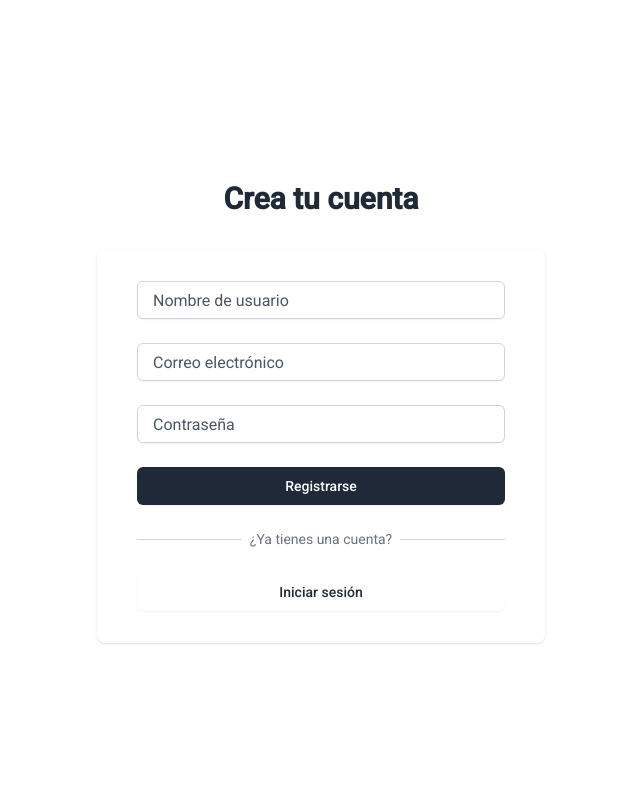
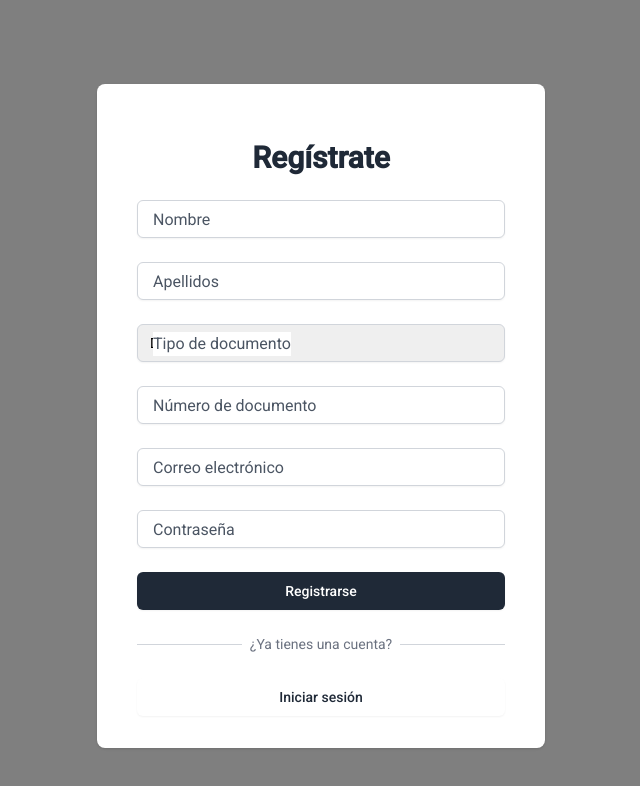
Before and after one commit to oliverGr10/frontend-ecommerce, an Angular app: page /signIn in a window 1280 px wide. Shown: the top 786 px of the page, without its empty margins (319-959 px from the left). Built offline with nearby package versions, Linux system fonts and the light colour scheme.

Commit message:
registro carrito busqueda

```diff
--- a/src/app/components/cart-dialog/cart-dialog.component.html
+++ b/src/app/components/cart-dialog/cart-dialog.component.html
@@ -8,9 +8,9 @@
           <div class="pointer-events-auto w-screen max-w-md">
             <div class="flex h-full flex-col overflow-hidden bg-white shadow-xl rounded-l-xl">
               <!-- Encabezado del carrito -->
-              <div class="flex items-center justify-between px-4 py-6 sm:px-6 bg-gray-50">
-                <h2 class="text-2xl font-semibold text-gray-900" id="slide-over-title">Carrito de Compras</h2>
-                <button type="button" class="text-gray-400 hover:text-gray-500 transition-colors " (click)="closeDialog()">
+              <div class="flex items-center justify-between px-4 py-6 sm:px-6 bg-gray-900">
+                <h2 class="text-2xl font-semibold text-white" id="slide-over-title">Carrito de Compras</h2>
+                <button type="button" class="text-gray-400 hover:text-white transition-colors " (click)="closeDialog()">
                   <span class="sr-only">Cerrar panel</span>
                   <svg class="h-6 w-6" fill="none" viewBox="0 0 24 24" stroke-width="1.5" stroke="currentColor" aria-hidden="true">
                     <path stroke-linecap="round" stroke-linejoin="round" d="M6 18L18 6M6 6l12 12" />
@@ -56,7 +56,7 @@
                 </div>
                 <p class="mt-0.5 text-sm text-gray-500">El envío y los impuestos se calcularán al pagar.</p>
                 <div class="mt-6">
-                  <a href="#" class="flex items-center justify-center rounded-md border border-transparent bg-gray-900 px-6 py-3 text-base font-medium text-white shadow-sm hover:bg-indigo-700 transition-colors">
+                  <a href="#" class="flex items-center justify-center rounded-md border border-transparent bg-gray-700 px-6 py-3 text-base font-medium text-white shadow-sm hover:bg-gray-900 transition-colors">
                     Proceder al pago
                   </a>
                 </div>
--- a/src/app/components/cart-dialog/cart-dialog.component.ts
+++ b/src/app/components/cart-dialog/cart-dialog.component.ts
@@ -29,9 +29,9 @@ export class CartDialogComponent {
     },
     {
       imageUrl: 'https://images.unsplash.com/photo-1598965402089-897ce52e8355?q=80&w=1936&auto=format&fit=crop&ixlib=rb-4.0.3&ixid=M3wxMjA3fDB8MHxwaG90by1wYWdlfHx8fGVufDB8fHx8fA%3D%3D',
-      title: 'Zapatillas 2',
+      title: 'Smartphone 2',
       price: 70.00,
-      description: 'Descripción de las zapatillas 2',
+      description: 'Descripción del Smartphone 2',
       quantity: 1
     }
   ];
--- a/src/app/components/home-page/home-page.component.html
+++ b/src/app/components/home-page/home-page.component.html
@@ -1,37 +1,51 @@
 <div class="bg-gray-900 text-white min-h-screen">
-  <header class="p-4">
-    <nav class="flex justify-between items-center">
-      <div class="flex items-center">
-        <div class="text-4xl text-red-500 hover:text-red-400 font-bold mt-2">
-          Add to Cart
+  <header class="p-4 bg-gray-800 text-white">
+    <nav class="flex flex-col md:flex-row justify-between items-center">
+      <!-- Logo and Brand -->
+      <div class="flex items-center mb-4 md:mb-0">
+        <div class="text-2xl md:text-3xl text-red-500 hover:text-red-400 font-bold flex items-center">
+            <i class="fas fa-shopping-cart text-white mr-2"></i> <!-- Ícono del carrito en blanco -->
+            Add to Cart
         </div>
-        <i class="fas fa-shopping-cart text-4xl text-white  mt-2"></i>
-      </div>
-      <ul class="flex space-x-8 text-2xl mt-4 mr-16">
+    </div>
+
+      <!-- Navigation Links -->
+      <ul class="flex flex-col md:flex-row space-y-2 md:space-y-0 md:space-x-6 text-base md:text-lg mb-4 md:mb-0">
         <li><a href="#" class="text-red-500 hover:text-red-400">Inicio</a></li>
         <li><a href="#about-home" class="hover:text-gray-300">Acerca de Nosotros</a></li>
         <li><a href="#products-home" class="hover:text-gray-300">Productos</a></li>
-        <li><a (click)="openLoginDialog()" class="hover:text-gray-300">Iniciar Sesión</a></li>
       </ul>
-      <div class="flex items-center space-x-4">
+
+      <!-- Search Bar -->
+      <div class="relative text-black w-full md:w-auto md:flex-grow md:mx-4 md:max-w-md mb-4 md:mb-0">
+        <input
+          type="text"
+          placeholder="Buscar..."
+          class="w-full pl-10 pr-4 py-2 border rounded-lg focus:outline-none focus:ring-2 focus:ring-blue-500"
+        />
         <svg
-
           xmlns="http://www.w3.org/2000/svg"
-          class="h-6 w-6 cursor-pointer hover:text-gray-300"
+          class="absolute left-3 top-2.5 h-5 w-8 text-gray-500 cursor-pointer"
           fill="none"
           viewBox="0 0 24 24"
-          stroke="currentColor">
+          stroke="currentColor"
+        >
           <path
             stroke-linecap="round"
             stroke-linejoin="round"
             stroke-width="2"
-            d="M21 21l-6-6m2-5a7 7 0 11-14 0 7 7 0 0114 0z" />
+            d="M21 21l-6-6m2-5a7 7 0 11-14 0 7 7 0 0114 0z"
+          />
         </svg>
+      </div>
 
+      <!-- Login and Cart -->
+      <div class="flex items-center space-x-4">
+        <a (click)="openLoginDialog()" class="hover:text-gray-300 cursor-pointer">Iniciar Sesión</a>
         <svg
           (click)="openCartDialog()"
           xmlns="http://www.w3.org/2000/svg"
-          class="h-6 w-6 cursor-pointer hover:text-gray-300"
+          class="h-8 w-8 cursor-pointer hover:text-gray-300"
           fill="none"
           viewBox="0 0 24 24"
           stroke="currentColor">
@@ -42,28 +56,24 @@
             d="M3 3h2l.4 2M7 13h10l4-8H5.4M7 13L5.4 5M7 13l-2.293 2.293c-.63.63-.184 1.707.707 1.707H17m0 0a2 2 0 100 4 2 2 0 000-4zm-8 2a2 2 0 11-4 0 2 2 0 014 0z" />
         </svg>
       </div>
-
     </nav>
   </header>
-
   <main class="container mx-auto px-4 py-8">
-
     <section>
       <app-carrousel-home></app-carrousel-home>
     </section>
 
     <!-- Sección de productos -->
-    <section id="products-home">
+    <section id="products-home" class="my-8">
       <app-product-home></app-product-home>
     </section>
 
-    <section id ="about-home">
+    <section id="about-home" class="my-8">
       <app-about-home></app-about-home>
     </section>
 
-    <section id="contact-home">
+    <section id="contact-home" class="mt-8">
       <app-footer-home></app-footer-home>
     </section>
-
   </main>
 </div>
--- a/src/app/components/product-home/product-home.component.html
+++ b/src/app/components/product-home/product-home.component.html
@@ -24,7 +24,7 @@
           </h3>
           <p class="text-sm text-gray-500">Black</p>
           <p class="text-xl font-bold text-gray-900 mt-2">$35</p>
-          <button class="mt-4 px-4 py-2 bg-indigo-600 text-white font-semibold rounded-lg shadow-md hover:bg-indigo-700 focus:outline-none transition-all duration-300">
+          <button class="mt-4 px-4 py-2 bg-gray-900 text-white font-semibold rounded-lg shadow-md hover:bg-indigo-700 focus:outline-none transition-all duration-300">
             Añadir al carrito
           </button>
         </div>
@@ -41,7 +41,7 @@
           </h3>
           <p class="text-sm text-gray-500">Black</p>
           <p class="text-xl font-bold text-gray-900 mt-2">$35</p>
-          <button class="mt-4 px-4 py-2 bg-indigo-600 text-white font-semibold rounded-lg shadow-md hover:bg-indigo-700 focus:outline-none transition-all duration-300">
+          <button class="mt-4 px-4 py-2 bg-gray-900 text-white font-semibold rounded-lg shadow-md hover:bg-indigo-700 focus:outline-none transition-all duration-300">
             Añadir al carrito
           </button>
         </div>
@@ -57,7 +57,7 @@
           </h3>
           <p class="text-sm text-gray-500">Aspen White</p>
           <p class="text-xl font-bold text-gray-900 mt-2">$35</p>
-          <button class="mt-4 px-4 py-2 bg-indigo-600 text-white font-semibold rounded-lg shadow-md hover:bg-indigo-700 focus:outline-none transition-all duration-300">
+          <button class="mt-4 px-4 py-2 bg-gray-900 text-white font-semibold rounded-lg shadow-md hover:bg-indigo-700 focus:outline-none transition-all duration-300">
             Añadir al carrito
           </button>
         </div>
@@ -77,7 +77,7 @@
           </h3>
           <p class="text-sm text-gray-500">Charcoal</p>
           <p class="text-xl font-bold text-gray-900 mt-2">$45</p>
-          <button class="mt-4 px-4 py-2 bg-indigo-600 text-white font-semibold rounded-lg shadow-md hover:bg-indigo-700 focus:outline-none transition-all duration-300">
+          <button class="mt-4 px-4 py-2 bg-gray-900 text-white font-semibold rounded-lg shadow-md hover:bg-indigo-700 focus:outline-none transition-all duration-300">
             Añadir al carrito
           </button>
         </div>
@@ -93,7 +93,7 @@
           </h3>
           <p class="text-sm text-gray-500">Brown</p>
           <p class="text-xl font-bold text-gray-900 mt-2">$25</p>
-          <button class="mt-4 px-4 py-2 bg-indigo-600 text-white font-semibold rounded-lg shadow-md hover:bg-indigo-700 focus:outline-none transition-all duration-300">
+          <button class="mt-4 px-4 py-2 bg-gray-900 text-white font-semibold rounded-lg shadow-md hover:bg-indigo-700 focus:outline-none transition-all duration-300">
             Añadir al carrito
           </button>
         </div>
@@ -109,7 +109,7 @@
           </h3>
           <p class="text-sm text-gray-500">Black</p>
           <p class="text-xl font-bold text-gray-900 mt-2">$35</p>
-          <button class="mt-4 px-4 py-2 bg-indigo-600 text-white font-semibold rounded-lg shadow-md hover:bg-indigo-700 focus:outline-none transition-all duration-300">
+          <button class="mt-4 px-4 py-2 bg-gray-900 text-white font-semibold rounded-lg shadow-md hover:bg-indigo-700 focus:outline-none transition-all duration-300">
             Añadir al carrito
           </button>
         </div>
--- a/src/app/components/sign-in/sign-in.component.html
+++ b/src/app/components/sign-in/sign-in.component.html
@@ -1,28 +1,62 @@
-<div class="min-h-screen bg-white flex flex-col justify-center py-12 sm:px-6 lg:px-8">
+<div class="min-h-screen inset-0 bg-black bg-opacity-50 flex flex-col justify-center py-12 sm:px-6 lg:px-8">
   <div class="sm:mx-auto sm:w-full sm:max-w-md">
-    <h2 class="mt-6 text-center text-3xl font-extrabold text-gray-800">
-      Crea tu cuenta
-    </h2>
+
   </div>
 
   <div class="mt-8 sm:mx-auto sm:w-full sm:max-w-md">
     <div class="bg-white py-8 px-4 shadow sm:rounded-lg sm:px-10">
       <form class="space-y-6" (ngSubmit)="onRegister()">
+        <h2 class="mt-6 text-center text-3xl font-extrabold text-gray-800">
+          Regístrate
+        </h2>
+        <div class="relative">
+          <input id="nombre" name="nombre" type="text" required
+                [(ngModel)]="user.nombre"
+                class="appearance-none block w-full px-3 py-2 border border-gray-300 rounded-md shadow-sm placeholder-transparent focus:outline-none focus:ring-gray-900 focus:border-gray-900 sm:text-sm peer"
+                placeholder="Nombre">
+          <label for="nombre" class="absolute left-4 top-2  bg-white text-gray-600 transition-transform transform -translate-y-3 scale-75 origin-top-left peer-placeholder-shown:translate-y-0 peer-placeholder-shown:scale-100 peer-focus:-translate-y-4 peer-focus:scale-75 peer-focus:text-gray-800">
+            Nombre
+          </label>
+        </div>
 
         <div class="relative">
-          <input id="username" name="username" type="text" required
-                [(ngModel)]="user.username"
-                class="appearance-none block w-full px-3 py-2 border border-gray-300 rounded-md shadow-sm placeholder-transparent focus:outline-none focus:ring-indigo-500 focus:border-indigo-500 sm:text-sm peer"
-                placeholder="Nombre de usuario">
-          <label for="username" class="absolute left-4 top-2  bg-white text-gray-600 transition-transform transform -translate-y-3 scale-75 origin-top-left peer-placeholder-shown:translate-y-0 peer-placeholder-shown:scale-100 peer-focus:-translate-y-4 peer-focus:scale-75 peer-focus:text-gray-800">
-            Nombre de usuario
+          <input id="apellidos" name="apellidos" type="text" required
+                [(ngModel)]="user.apellidos"
+                class="appearance-none block w-full px-3 py-2 border border-gray-300 rounded-md shadow-sm placeholder-transparent focus:outline-none focus:ring-gray-900 focus:border-gray-900 sm:text-sm peer"
+                placeholder="Apellidos">
+          <label for="apellidos" class="absolute left-4 top-2  bg-white text-gray-600 transition-transform transform -translate-y-3 scale-75 origin-top-left peer-placeholder-shown:translate-y-0 peer-placeholder-shown:scale-100 peer-focus:-translate-y-4 peer-focus:scale-75 peer-focus:text-gray-800">
+            Apellidos
+          </label>
+        </div>
+
+        <div class="relative">
+          <select id="tipo_documento" name="tipo_documento" required
+                  [(ngModel)]="user.tipo_documento"
+                  class="appearance-none block w-full px-3 py-2 border border-gray-300 rounded-md shadow-sm focus:outline-none focus:ring-gray-900 focus:border-gray-900 sm:text-sm">
+            <option value="" disabled selected>Selecciona tipo de documento</option>
+            <option value="DNI">DNI</option>
+            <option value="Pasaporte">Pasaporte</option>
+            <option value="Cédula">Cédula</option>
+          </select>
+          <label for="tipo_documento" class="absolute left-4 top-2 bg-white text-gray-600">
+            Tipo de documento
+          </label>
+        </div>
+
+        <div class="relative">
+          <input id="numero_documento" name="numero_documento" type="text" required
+                [(ngModel)]="user.numero_documento"
+                class="appearance-none block w-full px-3 py-2 border border-gray-300 rounded-md shadow-sm placeholder-transparent focus:outline-none focus:ring-gray-900 focus:border-gray-900 sm:text-sm peer"
+                placeholder="Número de documento">
+          <label for="numero_documento" class="absolute left-4 top-2 bg-white text-gray-600 transition-transform transform -translate-y-3 scale-75 origin-top-left peer-placeholder-shown:translate-y-0 peer-placeholder-shown:scale-100 peer-focus:-translate-y-4 peer-focus:scale-75 peer-focus:text-gray-800">
+            Número de documento
           </label>
         </div>
 
         <div class="relative">
           <input id="email" name="email" type="email" autocomplete="email" required
                 [(ngModel)]="user.email"
-                class="appearance-none block w-full px-3 py-2 border border-gray-300 rounded-md shadow-sm placeholder-transparent focus:outline-none focus:ring-indigo-500 focus:border-indigo-500 sm:text-sm peer"
+                class="appearance-none block w-full px-3 py-2 border border-gray-300 rounded-md shadow-sm placeholder-transparent focus:outline-none focus:ring-gray-900 focus:border-gray-900 sm:text-sm peer"
                 placeholder="Correo electrónico">
           <label for="email" class="absolute left-4 top-2  bg-white text-gray-600 transition-transform transform -translate-y-3 scale-75 origin-top-left peer-placeholder-shown:translate-y-0 peer-placeholder-shown:scale-100 peer-focus:-translate-y-4 peer-focus:scale-75 peer-focus:text-gray-800">
             Correo electrónico
@@ -32,7 +66,7 @@
         <div class="relative">
           <input id="password" name="password" type="password" autocomplete="new-password" required
                 [(ngModel)]="user.password"
-                class="appearance-none block w-full px-3 py-2 border border-gray-300 rounded-md shadow-sm placeholder-transparent focus:outline-none focus:ring-indigo-500 focus:border-indigo-500 sm:text-sm peer"
+                class="appearance-none block w-full px-3 py-2 border border-gray-300 rounded-md shadow-sm placeholder-transparent focus:outline-none focus:ring-gray-900 focus:border-gray-900 sm:text-sm peer"
                 placeholder="Contraseña">
           <label for="password" class="absolute left-4 top-2  bg-white text-gray-600 transition-transform transform -translate-y-3 scale-75 origin-top-left peer-placeholder-shown:translate-y-0 peer-placeholder-shown:scale-100 peer-focus:-translate-y-4 peer-focus:scale-75 peer-focus:text-gray-800">
             Contraseña
@@ -61,7 +95,7 @@
 
         <div class="mt-6">
           <button (click)="goToLogin()"
-                  class="w-full flex justify-center py-2 px-4 border border-transparent rounded-md shadow-sm text-sm font-medium text-gray-800 bg-white hover:bg-gray-300">
+                  class="w-full flex justify-center py-2 px-4 border border-transparent rounded-md shadow-sm text-sm font-medium text-gray-800 bg-white hover:bg-gray-900 hover:text-white">
             Iniciar sesión
           </button>
         </div>
--- a/src/app/components/sign-in/sign-in.component.ts
+++ b/src/app/components/sign-in/sign-in.component.ts
@@ -1,11 +1,12 @@
 import { Component } from '@angular/core';
-import { RouterLink, RouterLinkActive,Router } from '@angular/router';
+import { Router } from '@angular/router';
 import { User } from '../../interface/user';
 import { FormsModule } from '@angular/forms';
 import { MatInputModule } from '@angular/material/input';
 import { MatButtonModule } from '@angular/material/button';
 import { MatSnackBarModule } from '@angular/material/snack-bar';
 import { ReactiveFormsModule } from '@angular/forms';
+import { MatDialogModule } from '@angular/material/dialog';
 @Component({
   selector: 'app-sign-in',
   standalone: true,
@@ -14,37 +15,38 @@ import { ReactiveFormsModule } from '@angular/forms';
     MatInputModule,
     MatButtonModule,
     MatSnackBarModule,
-    ReactiveFormsModule],
+    ReactiveFormsModule, MatDialogModule
+  ],
   templateUrl: './sign-in.component.html',
-  styleUrl: './sign-in.component.css'
+  styleUrls: ['./sign-in.component.css']
 })
 export class SignInComponent {
   user: User = {
     username: '',
     email: '',
     password: '',
-    role: 'user'
+    role: 'usuario', // Cambié 'user' a 'usuario' según tu tabla
+    nombre: '', // Nuevo campo
+    apellidos: '', // Nuevo campo
+    tipo_documento: 'DNI', // Nuevo campo por defecto (ajusta según tus necesidades)
+    numero_documento: '' // Nuevo campo
   };
 
   constructor(private router: Router) {}
 
   onRegister(): void {
-    // Aquí iría la lógica para enviar los datos de registro al backend
     console.log('Registrando usuario:', this.user);
 
-    // Simulación de registro exitoso
+    // Aquí iría la lógica para enviar los datos de registro al backend
+
     setTimeout(() => {
-      if (true) { // Reemplaza con una condición real
-        alert('Registro exitoso');
-        this.router.navigate(['/home']);
-      } else {
-        alert('Error en el registro');
-      }
+      // Simulación de registro exitoso
+      alert('Registro exitoso');
+      this.router.navigate(['/home']);
     }, 1000); // Simulación de espera para el registro
   }
 
   goToLogin(): void {
     this.router.navigate(['/login']);
   }
-
 }
--- a/src/app/interface/user.ts
+++ b/src/app/interface/user.ts
@@ -1,8 +1,12 @@
 
 
 export interface User{
-    username:String;
-    email: string;
-    password:String;
-    role: 'user' | 'admin';
+    username: string;
+  email: string;
+  password: string;
+  role: string; // Puedes usar un enum si prefieres
+  nombre: string; // Nuevo campo
+  apellidos: string; // Nuevo campo
+  tipo_documento: 'DNI' | 'Pasaporte' | 'Cédula'; // Nuevo campo (puedes usar un enum)
+  numero_documento: string; // Nuevo campo
 }
```
Also changed, not shown: src/app/components/login/login.component.html (line endings or trailing spaces).
